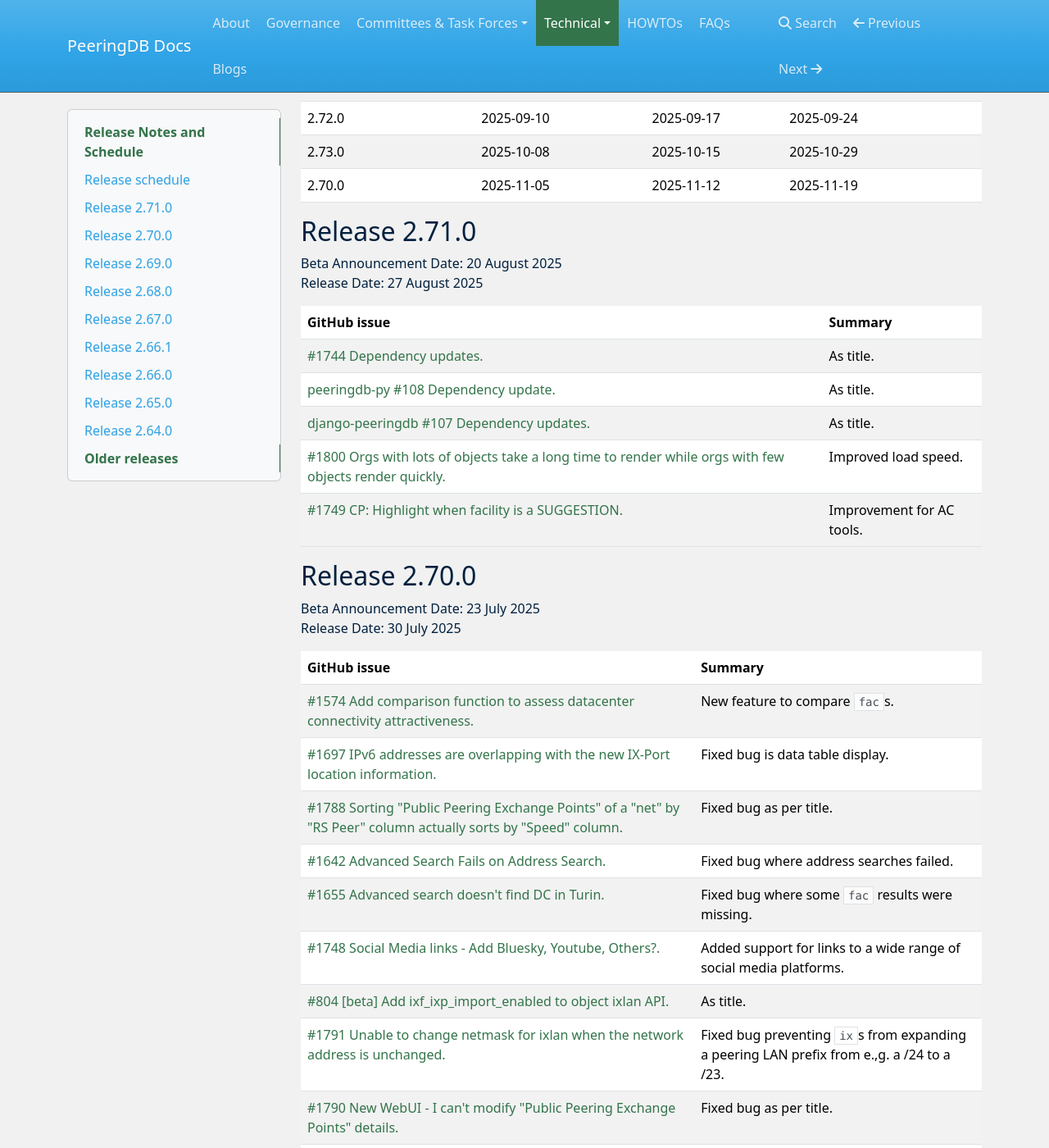
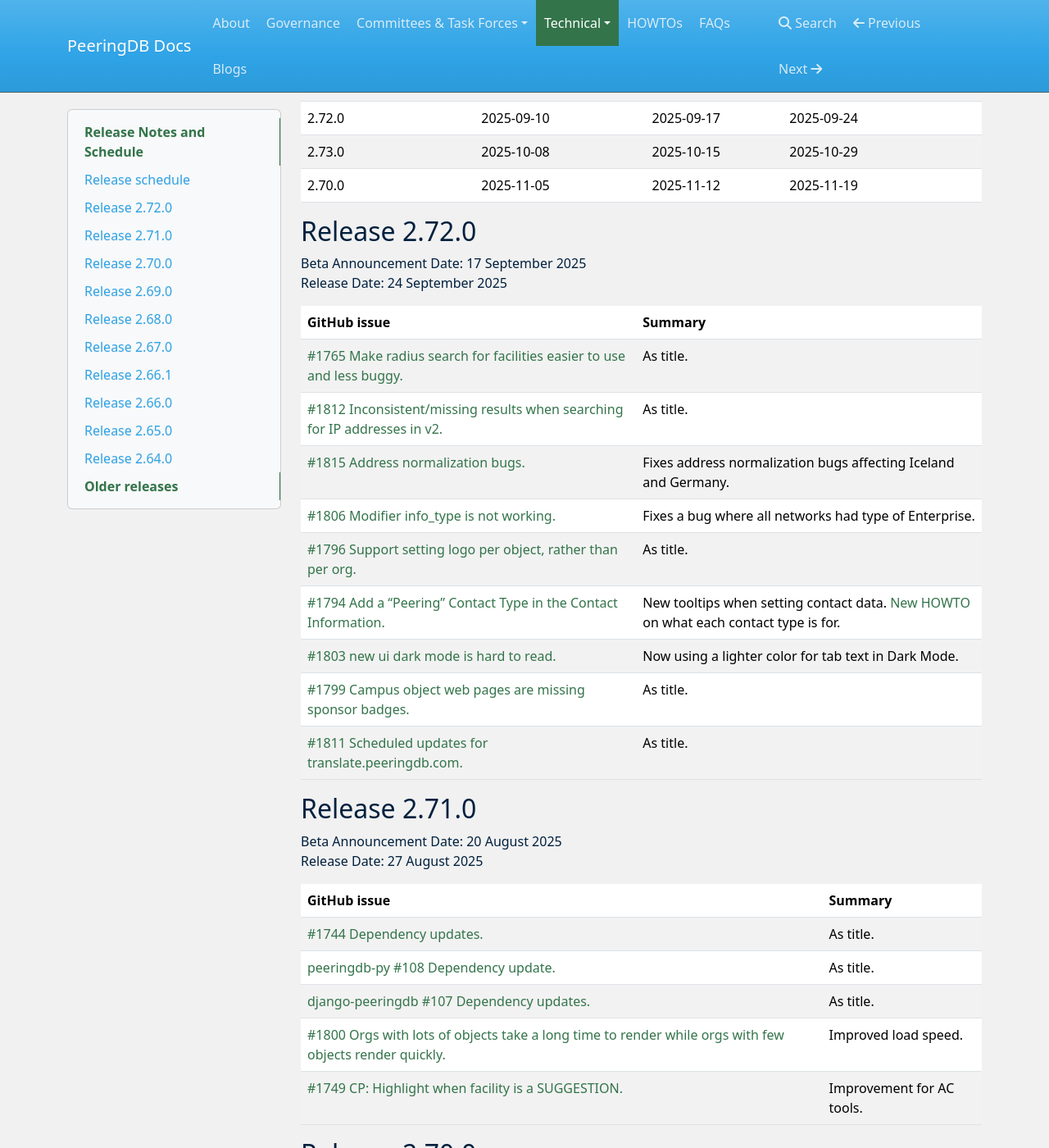
Before and after one commit to peeringdb/docs, an MkDocs documentation site: the page built from docs/release_notes/index.md, in a window 1280 px wide and 1400 px high, scrolled down 492 px. Shown: the whole window at 82% size. Built offline with MkDocs 1.6.1, drawn with Linux system fonts in a browser that asks for light colours; nearby versions of some CDN libraries.

Commit message:
Update index.md (#390)
Release 2.72.0

```diff
--- a/docs/release_notes/index.md
+++ b/docs/release_notes/index.md
@@ -18,6 +18,24 @@
 | 2.72.0 | 2025-09-10 | 2025-09-17 | 2025-09-24 |
 | 2.73.0 | 2025-10-08 | 2025-10-15 | 2025-10-29 |
 | 2.70.0 | 2025-11-05 | 2025-11-12 | 2025-11-19 |
+
+## Release 2.72.0
+
+Beta Announcement Date: 17 September 2025
+Release Date: 24 September 2025
+
+| **GitHub issue** | **Summary** |
+| ----------------- | ----------- |
+| [#1765 Make radius search for facilities easier to use and less buggy.](https://github.com/peeringdb/peeringdb/issues/1765) | As title.|
+| [#1812 Inconsistent/missing results when searching for IP addresses in v2.](https://github.com/peeringdb/peeringdb/issues/1812) | As title.|
+| [#1815 Address normalization bugs.](https://github.com/peeringdb/peeringdb/issues/1815) | Fixes address normalization bugs affecting Iceland and Germany.|
+| [#1806 Modifier info_type is not working.](https://github.com/peeringdb/peeringdb/issues/1806) | Fixes a bug where all networks had type of Enterprise.|
+| [#1796 Support setting logo per object, rather than per org.](https://github.com/peeringdb/peeringdb/issues/1796) | As title.|
+| [#1794 Add a “Peering” Contact Type in the Contact Information.](https://github.com/peeringdb/peeringdb/issues/1794) | New tooltips when setting contact data. [New HOWTO](https://docs.peeringdb.com/howto/share_contact_info/) on what each contact type is for.|
+| [#1803 new ui dark mode is hard to read.](https://github.com/peeringdb/peeringdb/issues/1803) | Now using a lighter color for tab text in Dark Mode.|
+| [#1799 Campus object web pages are missing sponsor badges.](https://github.com/peeringdb/peeringdb/issues/1799) | As title.|
+| [#1811 Scheduled updates for translate.peeringdb.com.](https://github.com/peeringdb/peeringdb/issues/1811) | As title.|
+
 
 ## Release 2.71.0
 
```
